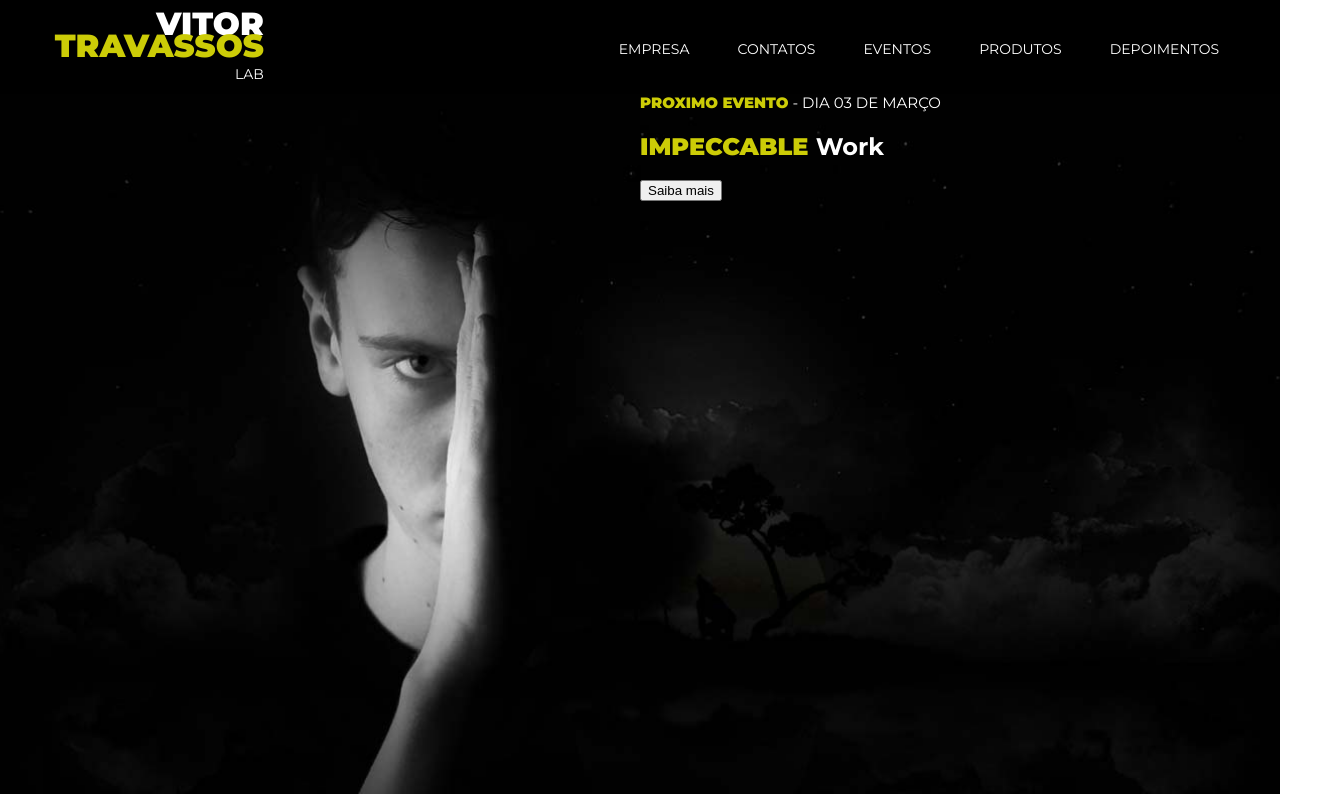
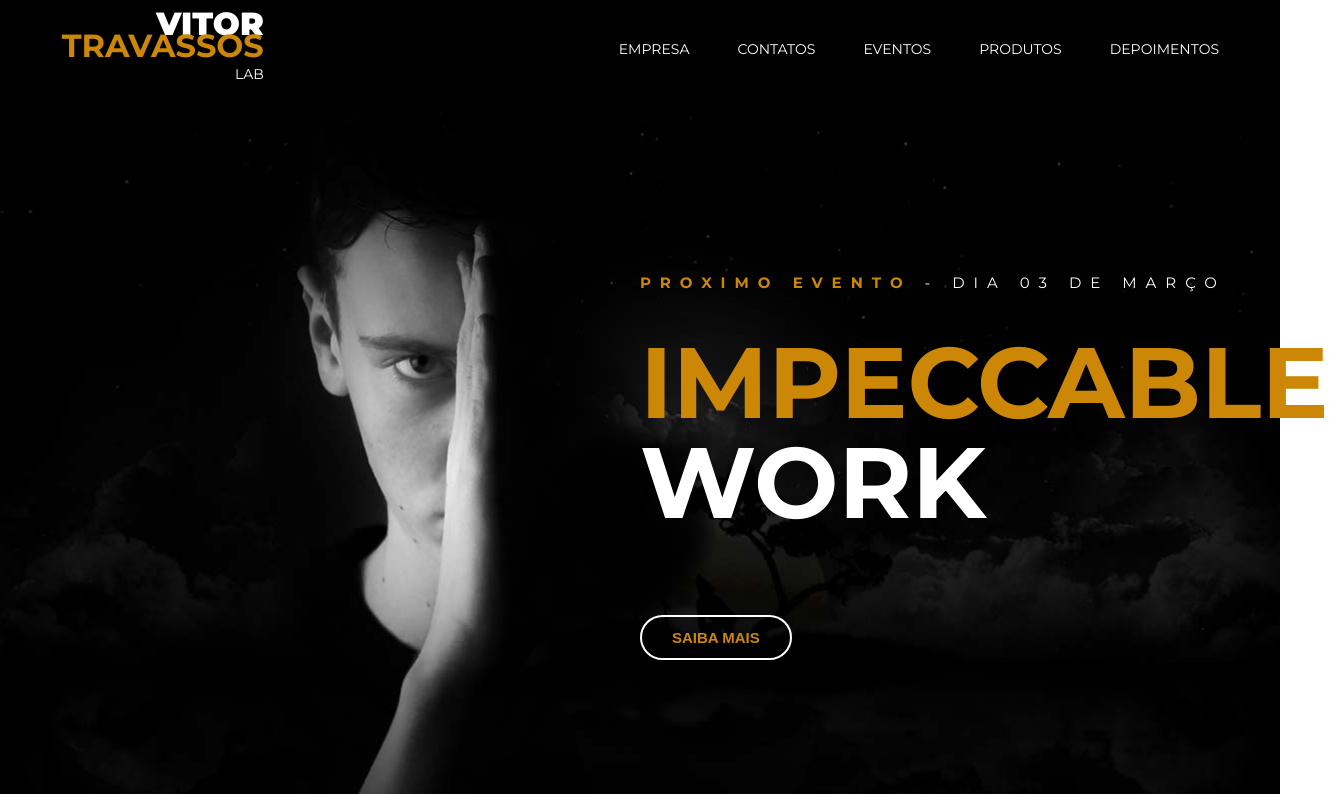
Before and after one commit to tiagomedeiros11/diego-navarro, a website: page index.html in a window 1280 px wide. Shown: the top 794 px of the page, 1329 px wide, since content can reach past the window. Drawn offline with Linux system fonts and the light colour scheme.

Commit message:
Foi adicionado mais estilos a página, tambem foi modificado o botão

```diff
--- a/style.css
+++ b/style.css
@@ -18,7 +18,7 @@ ul{
 :root{
     font-family:'Montserrat', sans-serif ;
     font-size: 16px;
-    --color-primary: rgb(204, 204, 7);
+    --color-primary: rgb(204, 135, 7);
     --defalt-padding:1rem;
 
 }
@@ -53,8 +53,8 @@ body{
     text-align: right;
 }
 .travassos{
-    color: rgb(204, 204, 7);
-    font-weight: 900;
+    color: var(--color-primary);
+    font-weight: 700;
     text-transform: uppercase;
 }
 
@@ -112,6 +112,32 @@ h6{
     font-size: 15px;
     font-weight: 400;
     text-transform: uppercase;
+    letter-spacing: 9px;
+    padding-top: 180px;
+}
 
+.slide__texto h2{
+    font-size: 100px;
+    font-weight: 700;
+    text-transform: uppercase;
+    line-height: 6.25rem;
+    margin-top: 40px;
+}
 
+.btn{
+    padding: 12px 30px;
+    cursor: pointer;
+    color: var(--color-primary);
+    border: 2px solid #fff;
+    background: unset;
+    border-radius: 26px;
+    text-transform: uppercase;
+    font-weight: 700;
+    font-size: 15px;
+    transition: 0.5s all ease;
 }
+.btn:hover{
+    border-color:var(--color-primary);
+    background-color: var(--color-primary);
+    color: #fff;
+}
```
